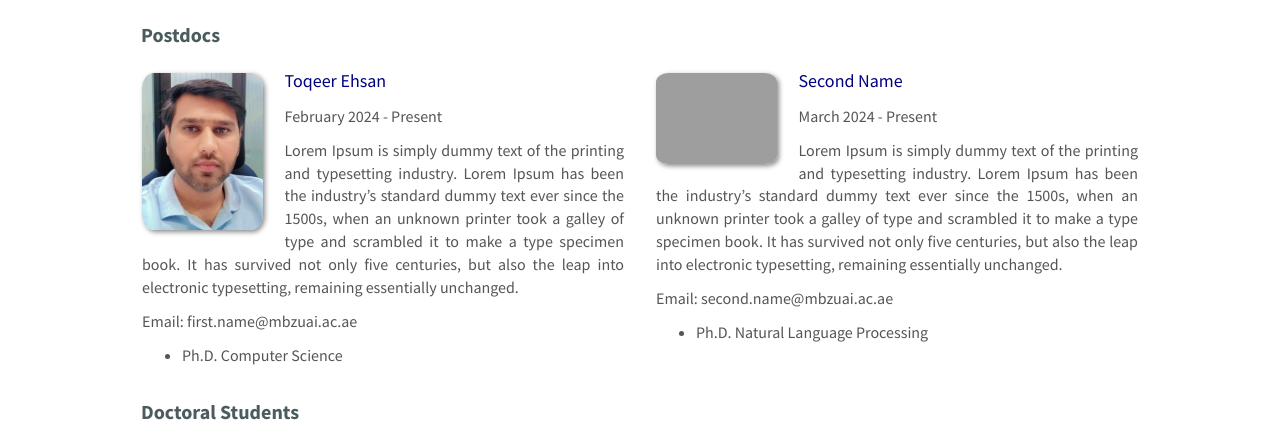
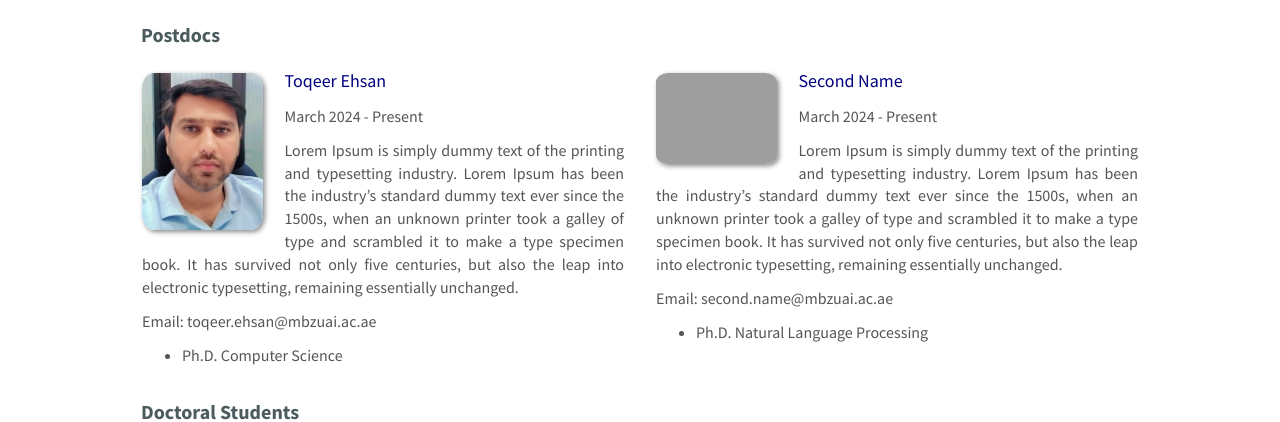
Before and after one commit to RiTUAL-MBZUAI/web, a Jekyll site: the page built from _pages/team.md, in a window 1280 px wide and 900 px high, scrolled down 470 px. Shown: the part 154-576 px from the top of the window. Built offline with Jekyll 4.4.1, drawn with Linux system fonts in a browser that asks for light colours; nearby versions of some CDN libraries.

Commit message:
Update postdocs.yml

```diff
--- a/_data/postdocs.yml
+++ b/_data/postdocs.yml
@@ -1,8 +1,8 @@
 - name: Toqeer Ehsan
   photo: toqeer.jpg
-  duration:  February 2024 - Present
+  duration:  March 2024 - Present
   info: Lorem Ipsum is simply dummy text of the printing and typesetting industry. Lorem Ipsum has been the industry's standard dummy text ever since the 1500s, when an unknown printer took a galley of type and scrambled it to make a type specimen book. It has survived not only five centuries, but also the leap into electronic typesetting, remaining essentially unchanged.
-  email: first.name@mbzuai.ac.ae
+  email: toqeer.ehsan@mbzuai.ac.ae
   number_educ: 1
   education1: Ph.D. Computer Science
   education2:
```
